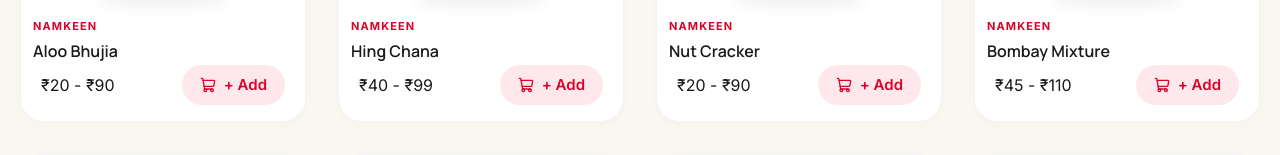
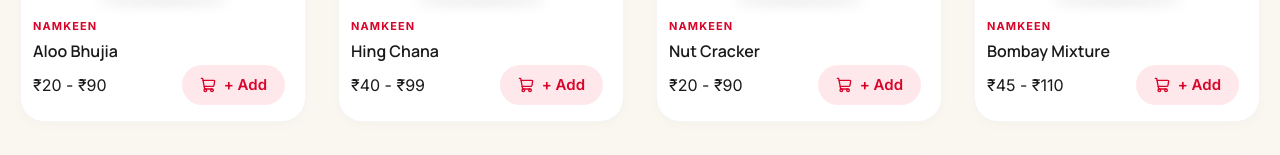
Before and after one commit to JIIT-Himanshi/foodex-redesign, a React (Vite) app: page /products in a window 1280 px wide. Shown: the part 713-868 px from the top of the page. Built offline with nearby package versions, Linux system fonts and the light colour scheme.

Commit message:
Align price with product title, remove unnecessary left padding for a cleaner look

```diff
--- a/src/styles/products-page.css
+++ b/src/styles/products-page.css
@@ -399,10 +399,10 @@
   display: flex;
   align-items: center;
   justify-content: space-between;
-  margin-top: auto;
+  margin-top: 0;
   margin-bottom: 4px;
-  /* reduced spacing */
-  padding: 0 8px;
+  padding-left: 0;
+  padding-right: 8px;
 }
 
 .product-card-add-btn {
@@ -410,7 +410,8 @@
   width: fit-content;
   /* Height and padding */
   height: 40px;
-  padding: 8px 18px; /* vertical 8px, horizontal 18px */
+  padding: 8px 18px;
+  /* vertical 8px, horizontal 18px */
   border-radius: 999px;
   background-color: var(--add-btn-bg);
   color: var(--add-btn-text);
@@ -426,8 +427,10 @@
 }
 
 .product-card-add-btn:hover {
-  background-color: #D90429; /* Red background */
-  color: #ffffff; /* White text */
+  background-color: #D90429;
+  /* Red background */
+  color: #ffffff;
+  /* White text */
 }
 
 .product-card-add-btn.disabled {
@@ -443,6 +446,7 @@
   --add-btn-bg: #FFE8EC;
   --add-btn-text: #D90429;
 }
+
 /* Dark mode variables */
 @media (prefers-color-scheme: dark) {
   :root {
```
